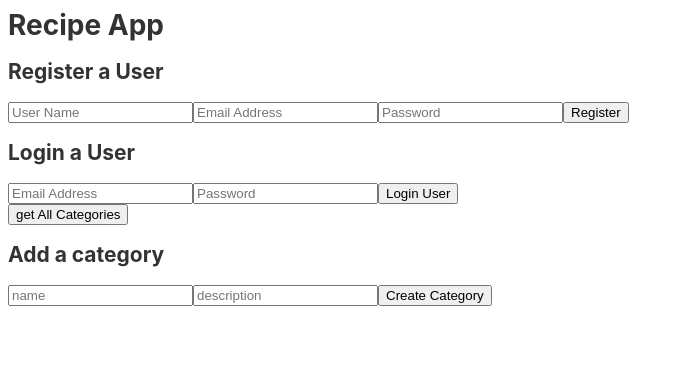
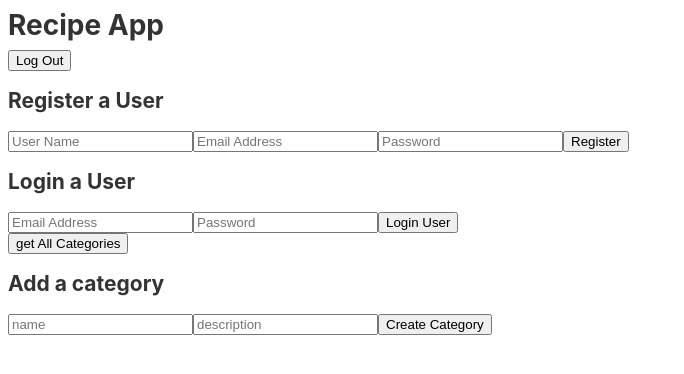
Before and after one commit to marcwright/angular-springboot-recipe-app, an Angular app: page / in a window 1280 px wide. Shown: the top 374 px of the page, without its empty margins (0-684 px from the left). Built offline with nearby package versions, Linux system fonts and the light colour scheme.

Commit message:
log out function

```diff
--- a/src/app/recipes/recipes.component.html
+++ b/src/app/recipes/recipes.component.html
@@ -1,3 +1,5 @@
+<button (click)="logout()">Log Out</button>
+
 <section>
   <h2>Register a User</h2>
   <input [(ngModel)]="userName" type="text" placeholder="User Name"/>
--- a/src/app/recipes/recipes.component.ts
+++ b/src/app/recipes/recipes.component.ts
@@ -112,6 +112,12 @@ export class RecipesComponent implements OnInit {
       });
   }
 
+  logout(): void {
+    this.token = '';
+    localStorage.removeItem("token");
+    console.log(localStorage);
+  }
+
   constructor(private http: HttpClient) { }
 
   ngOnInit(): void {
```
